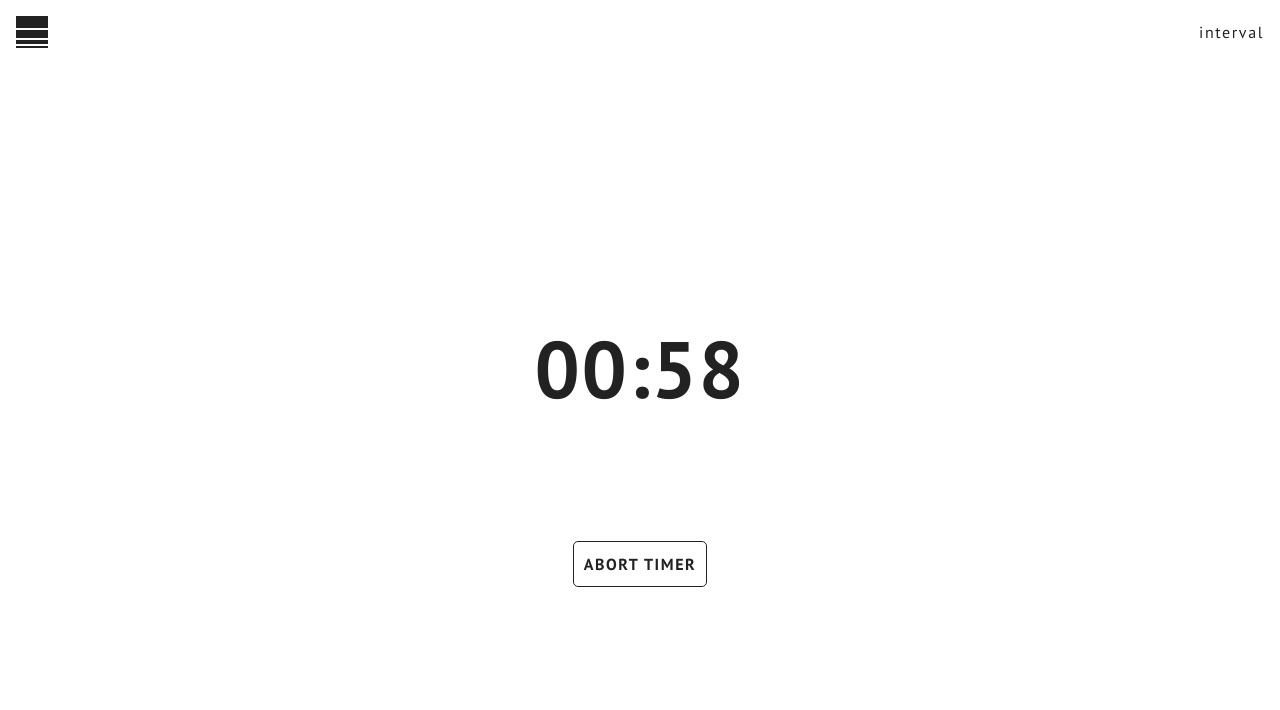
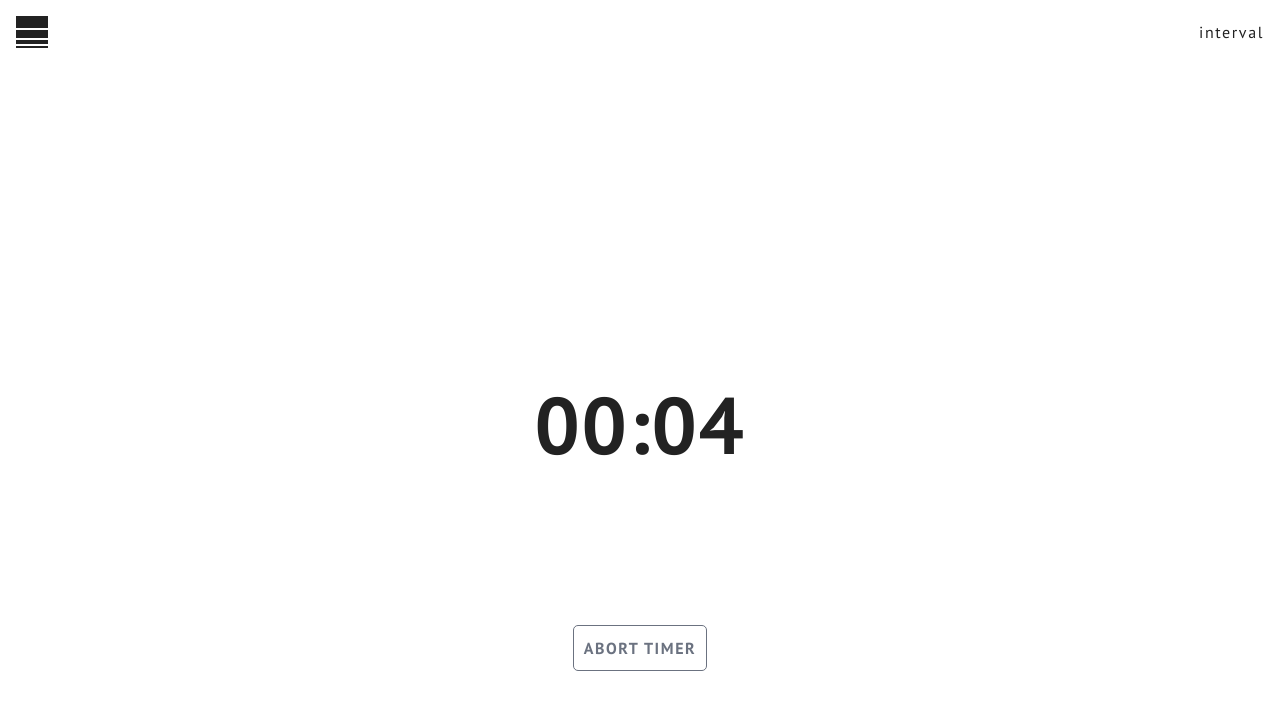
Before and after one commit to PlooJompong/Timer-app, a React (Vite) app: page /setTimer in a window 1280 px wide. Both pictures are taken after a click on the button "START TIMER". Shown: the top 710 px of the page. Built offline with nearby package versions, Linux system fonts and the light colour scheme.

Commit message:
added alarm, pause

```diff
--- a/src/components/AnalogTimer.jsx
+++ b/src/components/AnalogTimer.jsx
@@ -1,18 +1,32 @@
-const AnalogTimer = ({ timeLeft, breakTime, onBreak, isRunning, isDone }) => {
+import { motion } from "framer-motion";
+
+const AnalogTimer = ({
+  timeLeft,
+  breakTime,
+  onBreak,
+  isRunning,
+  isDone,
+  onClick,
+}) => {
   const formatTime = (time) => {
     return time.toString().padStart(2, "0");
   };
 
   return (
     <>
-      <div>
-        Analog: {formatTime(Math.floor(timeLeft / 60))}:
-        {formatTime(timeLeft % 60)}
-      </div>
-      <div>
-        Break: {formatTime(Math.floor(breakTime / 60))}:
-        {formatTime(breakTime % 60)}
-      </div>
+      <section className="flex h-1/2 flex-col items-center justify-center">
+        <h1 className="my-auto text-[80px] font-bold">
+          {formatTime(Math.floor(timeLeft / 60))}:{formatTime(timeLeft % 60)}
+        </h1>
+      </section>
+
+      <motion.button
+        className="rounded-[5px] border border-gray-500 p-[10px] font-bold text-gray-500 hover:border-2 hover:border-red-300 hover:text-red-500 max-[320px]:text-lg"
+        whileHover={{ scale: 0.95 }}
+        onClick={onClick}
+      >
+        ABORT TIMER
+      </motion.button>
     </>
   );
 };
--- a/src/components/Container.jsx
+++ b/src/components/Container.jsx
@@ -1,10 +1,14 @@
-const Container = ({ isDone, children }) => {
-  return !isDone ? (
-    <main className="text-custom-gray container h-full p-4 tracking-widest">
-      {children}
-    </main>
-  ) : (
-    <main className="bg-custom-gray h-full w-full p-4 tracking-widest">
+const Container = ({ isDone, view, children }) => {
+  const getBackgroundClass = () => {
+    if (isDone || view === "pause") {
+      return "bg-custom-gray"; // Same as Alarm's background
+    } else {
+      return "text-custom-gray container"; // Normal background
+    }
+  };
+
+  return (
+    <main className={`${getBackgroundClass()} h-screen p-4 tracking-widest`}>
       {children}
     </main>
   );
--- a/src/components/DigitalTimer.jsx
+++ b/src/components/DigitalTimer.jsx
@@ -1,19 +1,32 @@
-const DigitalTimer = ({ timeLeft, breakTime, onBreak, isRunning, isDone }) => {
+import { motion } from "framer-motion";
+
+const DigitalTimer = ({
+  timeLeft,
+  breakTime,
+  onBreak,
+  isRunning,
+  isDone,
+  onClick,
+}) => {
   const formatTime = (time) => {
     return time.toString().padStart(2, "0");
   };
 
   return (
     <>
-      {!onBreak ? (
-        <h1 className="mb-28 text-[80px] font-bold">
+      <section className="flex h-1/2 flex-col items-center justify-center">
+        <h1 className="my-auto text-[80px] font-bold">
           {formatTime(Math.floor(timeLeft / 60))}:{formatTime(timeLeft % 60)}
         </h1>
-      ) : (
-        <h1 className="mb-28 text-[80px] font-bold">
-          {formatTime(Math.floor(breakTime / 60))}:{formatTime(breakTime % 60)}
-        </h1>
-      )}
+      </section>
+
+      <motion.button
+        className="rounded-[5px] border border-gray-500 p-[10px] font-bold text-gray-500 hover:border-2 hover:border-red-300 hover:text-red-500 max-[320px]:text-lg"
+        whileHover={{ scale: 0.95 }}
+        onClick={onClick}
+      >
+        ABORT TIMER
+      </motion.button>
     </>
   );
 };
--- a/src/components/Navbar.jsx
+++ b/src/components/Navbar.jsx
@@ -2,16 +2,14 @@ import { Link } from "react-router-dom";
 
 import logo from "../assets/navicon.svg";
 
-const Navbar = ({ onClick, isDone }) => {
-  return !isDone ? (
-    <div className="flex items-center justify-between">
+const Navbar = ({ onClick }) => {
+  return (
+    <nav className="flex items-center justify-between">
       <Link onClick={onClick}>
         <img src={logo} alt="Logo" />
       </Link>
-      <p className="">interval</p>
-    </div>
-  ) : (
-    <div className="hidden"></div>
+      <p className="text-custom-gray">interval</p>
+    </nav>
   );
 };
 
--- /dev/null
+++ b/src/components/Pause.jsx
@@ -0,0 +1,79 @@
+import { motion } from "framer-motion";
+
+import breakIcon from "../assets/breakIcon.svg";
+
+const Pause = ({ breakTime, onClick }) => {
+  const text = "Pause & breath".split("");
+
+  const backgroundAnimation = {
+    initial: { backgroundColor: "#222" },
+    animate: {
+      scale: [1, 0.9, 0.8, 0.7, 0.6, 0.5, 0.6, 0.7, 0.8, 0.9, 1],
+      backgroundColor: ["#222", "#333", "#444", "#333", "#222"],
+    },
+  };
+
+  const formatTime = (time) => {
+    return time.toString().padStart(2, "0");
+  };
+
+  return (
+    <>
+      <motion.div
+        className="absolute aspect-square w-[90vw] rounded-full"
+        variants={backgroundAnimation}
+        initial="initial"
+        animate="animate"
+        transition={{ repeat: Infinity, duration: 2, delay: 0.5 }}
+      ></motion.div>
+
+      <motion.div
+        className="absolute aspect-square w-[45vw] rounded-full"
+        variants={backgroundAnimation}
+        initial="initial"
+        animate="animate"
+        transition={{ repeat: Infinity, duration: 2, delay: 1.5 }}
+      ></motion.div>
+
+      <div className="my-8 flex animate-pulse flex-col items-center justify-center">
+        <img src={breakIcon} alt="Alarm Icon" className="mt-20" />
+
+        <section className="flex h-1/2 flex-col items-center justify-center">
+          <p className="my-8 text-4xl font-bold text-white max-[320px]:text-lg">
+            {text.map((char, index) => (
+              <motion.span
+                key={index}
+                initial={{ opacity: 0 }}
+                animate={{ opacity: 1 }}
+                transition={{
+                  duration: 0.5,
+                  delay: index * 0.05,
+                  repeat: Infinity,
+                  repeatType: "loop",
+                  repeatDelay: 3,
+                }}
+              >
+                {char}
+              </motion.span>
+            ))}
+          </p>
+
+          <p className="z-10 mb-20 text-2xl text-gray-500">
+            {formatTime(Math.floor(breakTime / 60))}:
+            {formatTime(breakTime % 60)}
+          </p>
+        </section>
+
+        <motion.button
+          className="z-10 rounded-[5px] border border-gray-500 p-[10px] font-bold text-gray-500 hover:border-2 hover:border-red-300 hover:text-red-500 max-[320px]:text-lg"
+          whileHover={{ scale: 0.95 }}
+          onClick={onClick}
+        >
+          NO PAUSE, GO NOW
+        </motion.button>
+      </div>
+    </>
+  );
+};
+
+export default Pause;
--- a/src/components/TextTimer.jsx
+++ b/src/components/TextTimer.jsx
@@ -1,20 +1,34 @@
-const AnalogTimer = ({ timeLeft, breakTime, onBreak, isRunning, isDone }) => {
+import { motion } from "framer-motion";
+
+const TextTimer = ({
+  timeLeft,
+  breakTime,
+  onBreak,
+  isRunning,
+  isDone,
+  onClick,
+}) => {
   const formatTime = (time) => {
     return time.toString().padStart(2, "0");
   };
 
   return (
     <>
-      <div>
-        Text: {formatTime(Math.floor(timeLeft / 60))}:
-        {formatTime(timeLeft % 60)}
-      </div>
-      <div>
-        Break: {formatTime(Math.floor(breakTime / 60))}:
-        {formatTime(breakTime % 60)}
-      </div>
+      <section className="flex h-1/2 flex-col items-center justify-center">
+        <h1 className="my-auto text-[80px] font-bold">
+          {formatTime(Math.floor(timeLeft / 60))}:{formatTime(timeLeft % 60)}
+        </h1>
+      </section>
+
+      <motion.button
+        className="rounded-[5px] border border-gray-500 p-[10px] font-bold text-gray-500 hover:border-2 hover:border-red-300 hover:text-red-500 max-[320px]:text-lg"
+        whileHover={{ scale: 0.95 }}
+        onClick={onClick}
+      >
+        ABORT TIMER
+      </motion.button>
     </>
   );
 };
 
-export default AnalogTimer;
+export default TextTimer;
--- a/src/pages/SetTimer.jsx
+++ b/src/pages/SetTimer.jsx
@@ -6,6 +6,7 @@ import DigitalTimer from "../components/DigitalTimer.jsx";
 import AnalogTimer from "../components/AnalogTimer.jsx";
 import TextTimer from "../components/TextTimer.jsx";
 import Alarm from "../components/Alarm.jsx";
+import Pause from "../components/Pause.jsx";
 
 import { motion } from "framer-motion";
 import { FaAngleLeft, FaAngleRight } from "react-icons/fa6";
@@ -13,9 +14,9 @@ import { FaAngleLeft, FaAngleRight } from "react-icons/fa6";
 const SetTimer = () => {
   const isTesting = true;
 
-  const BREAK_DURATION = isTesting ? 3 : 5 * 60;
+  const BREAK_DURATION = isTesting ? 5 : 5 * 60;
 
-  const [seconds, setSeconds] = useState(60);
+  const [seconds, setSeconds] = useState(6);
   const [breakTime, setBreakTime] = useState(BREAK_DURATION);
   const [isIntervals, setIsIntervals] = useState(false);
   const [breakIsOn, setBreakIsOn] = useState(false);
@@ -25,6 +26,7 @@ const SetTimer = () => {
   const [runningTime, setRunningTime] = useState(null);
 
   const [view, setView] = useState("timer");
+  const [previousView, setPreviousView] = useState(view);
 
   useEffect(() => {
     let interval;
@@ -37,6 +39,7 @@ const SetTimer = () => {
           } else {
             setOnBreak(false);
             setSeconds(runningTime);
+            setView(previousView);
           }
         } else {
           if (seconds > 0) {
@@ -45,6 +48,8 @@ const SetTimer = () => {
             if (isIntervals && breakIsOn) {
               setOnBreak(true);
               setBreakTime(BREAK_DURATION);
+              setPreviousView(view);
+              setView("pause");
             } else if (isIntervals) {
               setSeconds(runningTime);
             } else {
@@ -66,6 +71,8 @@ const SetTimer = () => {
     onBreak,
     BREAK_DURATION,
     runningTime,
+    previousView,
+    view,
   ]);
 
   const handleStart = () => {
@@ -77,6 +84,7 @@ const SetTimer = () => {
     }
 
     setView("digital");
+    setPreviousView(view);
   };
 
   const handleStop = () => {
@@ -86,6 +94,14 @@ const SetTimer = () => {
     setBreakTime(BREAK_DURATION);
     setIsDone(false);
     setView("timer");
+  };
+
+  const handleRestart = () => {
+    setView(previousView);
+    setSeconds(runningTime);
+    setOnBreak(false);
+    setBreakTime(BREAK_DURATION);
+    setIsRunning(true);
   };
 
   const handleDecrease = () => {
@@ -101,13 +117,14 @@ const SetTimer = () => {
   };
 
   return (
-    <Container isDone={isDone}>
-      <Navbar isDone={isDone} />
+    <Container isDone={isDone} view={view}>
+      {!isDone && view !== "pause" && <Navbar />}
 
       <section className="flex h-screen flex-col items-center justify-center">
         {/* Timer view */}
-        {view === "timer" && (
+        {view === "timer" && !onBreak && (
           <>
+            <div className="flex h-1/2 w-full flex-col items-center justify-center">
               <div className="flex w-full items-center justify-around">
                 <motion.button
                   whileHover={{ scale: 1.5 }}
@@ -130,10 +147,11 @@ const SetTimer = () => {
                 </motion.button>
               </div>
 
-            <p className="mb-20 text-gray-500">minutes</p>
+              <p className="">minutes</p>
+            </div>
 
             {/* Checkboxes */}
-            <div className="mb-8 flex w-3/4 flex-col items-start justify-center gap-4">
+            <div className="my-8 flex w-3/4 flex-col items-start justify-center gap-4">
               <div className="flex items-center justify-center">
                 <input
                   id="intervals"
@@ -171,7 +189,7 @@ const SetTimer = () => {
 
             {/* Start button */}
             <motion.button
-              className="w-3/4 rounded-[5px] border border-gray-700 p-[10px] text-2xl font-bold hover:border-2 hover:border-green-300 hover:text-green-500 max-[320px]:text-lg"
+              className="bottom-1/3 w-3/4 rounded-[5px] border border-gray-700 p-[10px] text-2xl font-bold hover:border-2 hover:border-green-300 hover:text-green-500 max-[320px]:text-lg"
               whileHover={{ scale: 0.95 }}
               onClick={handleStart}
             >
@@ -181,63 +199,47 @@ const SetTimer = () => {
         )}
 
         {/* Digital view */}
-        {view === "digital" && !isDone && (
+        {view === "digital" && !isDone && !onBreak && (
           <DigitalTimer
             timeLeft={seconds}
             breakTime={breakTime}
             onBreak={onBreak}
             isRunning={isRunning}
             idDone={isDone}
+            onClick={handleStop}
           />
         )}
 
         {/* Analog view */}
-        {view === "analog" && !isDone && (
+        {view === "analog" && !isDone && !onBreak && (
           <AnalogTimer
             timeLeft={seconds}
             breakTime={breakTime}
             onBreak={onBreak}
             isRunning={isRunning}
             idDone={isDone}
+            onClick={handleStop}
           />
         )}
 
         {/* Text view */}
-        {view === "text" && !isDone && (
+        {view === "text" && !isDone && !onBreak && (
           <TextTimer
             timeLeft={seconds}
             breakTime={breakTime}
             onBreak={onBreak}
             isRunning={isRunning}
             idDone={isDone}
+            onClick={handleStop}
           />
         )}
 
-        {/* Abort button */}
+        {/* Alarm view */}
+        {isDone && <Alarm onClick={handleStop} />}
 
-        {/* {view === "digital" || view === "analog" || view === "text" ? ( */}
-        {view !== "timer" && !isDone && (
-          <motion.button
-            className="border-custom-gray text-custom-gray rounded-[5px] border p-[10px] font-bold hover:border-2 hover:border-red-300 hover:text-red-500 max-[320px]:text-lg"
-            whileHover={{ scale: 0.95 }}
-            onClick={handleStop}
-          >
-            ABORT TIMER
-          </motion.button>
-        )}
-
-        {/* Set new timer button */}
-        {isDone && (
-          <>
-            <Alarm />
-            <motion.button
-              className="rounded-[5px] border border-white p-[10px] font-bold text-white hover:border-2 hover:border-red-300 hover:text-red-500 max-[320px]:text-lg"
-              whileHover={{ scale: 0.95 }}
-              onClick={handleStop}
-            >
-              SET NEW TIMER
-            </motion.button>
-          </>
+        {/* Pause view */}
+        {view === "pause" && onBreak && (
+          <Pause breakTime={breakTime} onClick={handleRestart} />
         )}
       </section>
     </Container>
```
Also changed, not shown: src/components/Alarm.jsx (+72 -5 lines), src/assets/breakIcon.svg (added). Lines whose indentation alone changed are shown as unchanged.
